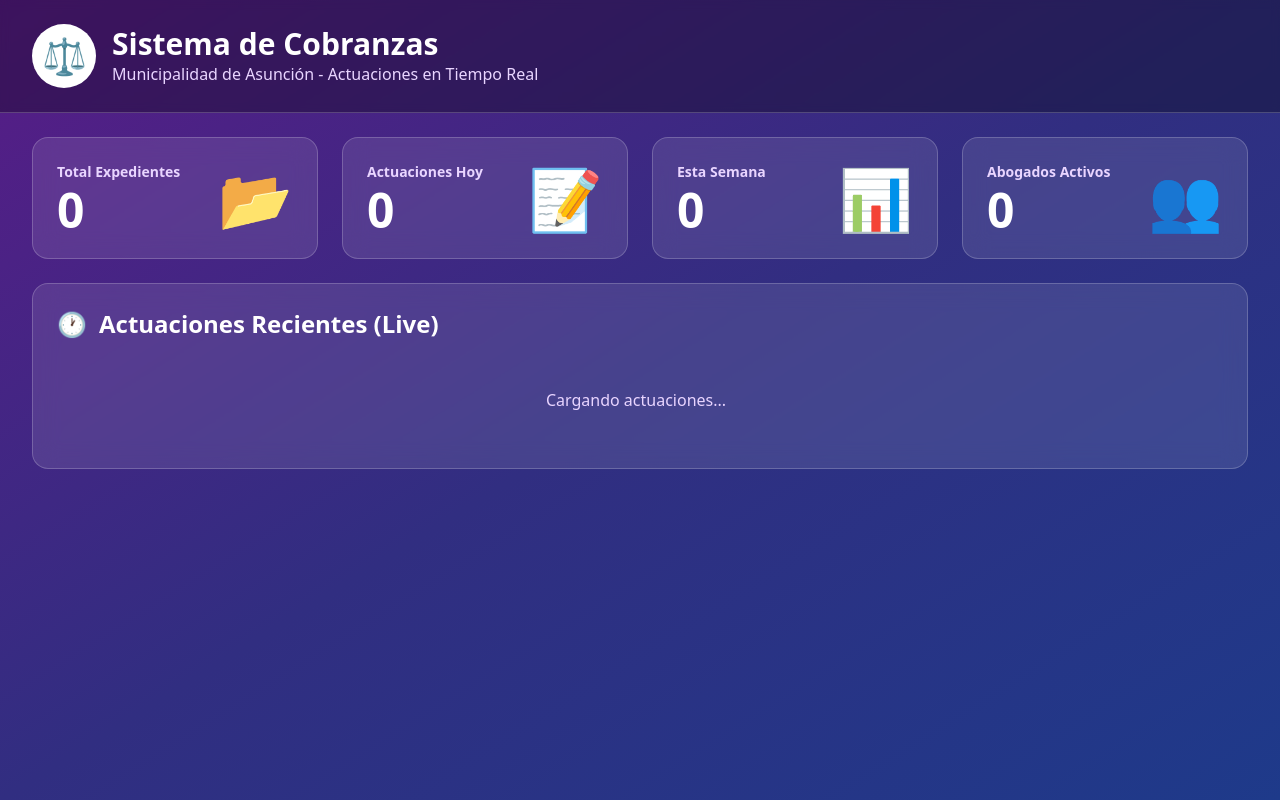
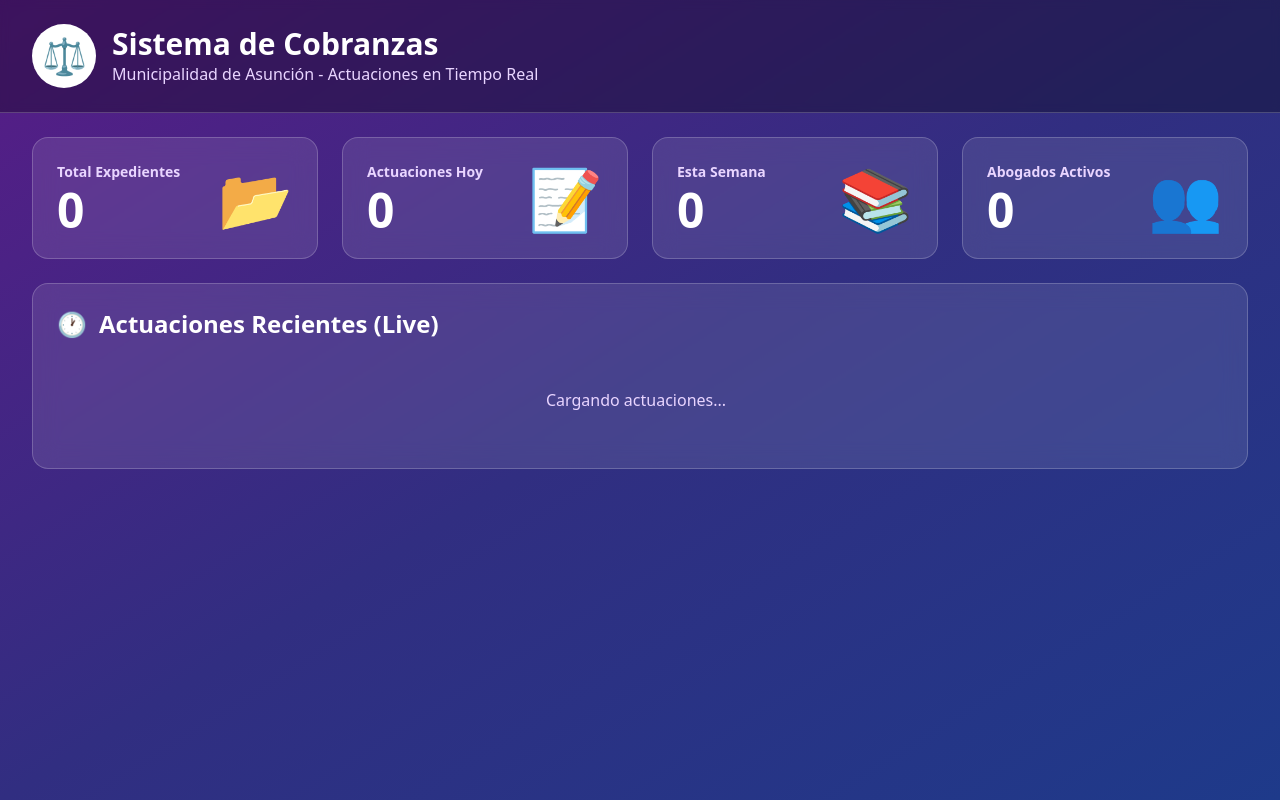
Before and after one commit to Kyubipy/sistema-cobranzas-muni, a plain HTML site: page dashboard-tv.html in a window 1280 px wide. Drawn offline with nearby package versions, Linux system fonts and the light colour scheme.

Commit message:
Update dashboard-tv.html

```diff
--- a/dashboard-tv.html
+++ b/dashboard-tv.html
@@ -72,7 +72,7 @@
             <p class="text-purple-200 text-sm font-semibold mb-1">Esta Semana</p>
             <p id="actuacionesSemana" class="text-5xl font-bold text-white">0</p>
           </div>
-          <span class="text-6xl">📊</span>
+          <span class="text-6xl">📚</span>
         </div>
       </div>
 
```
